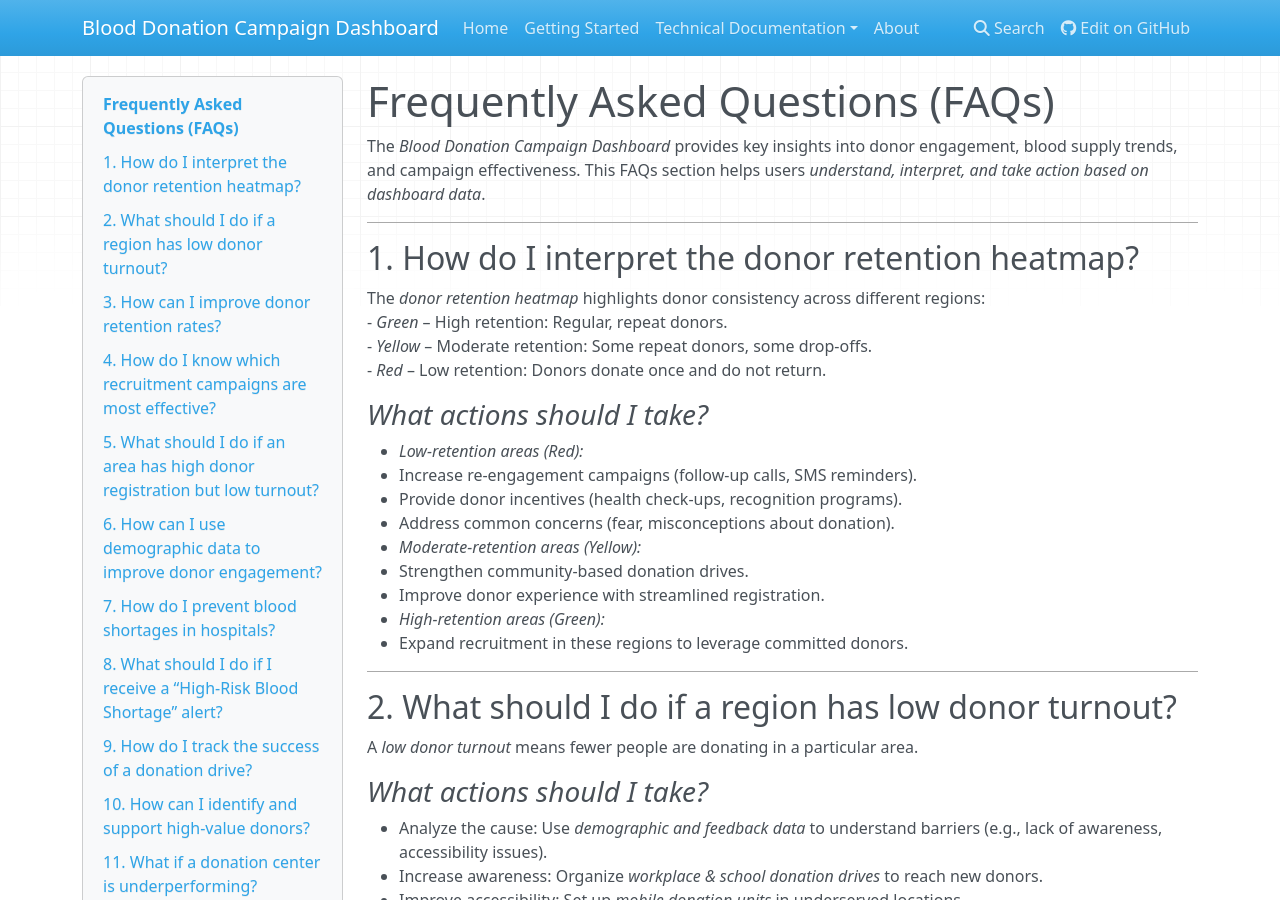
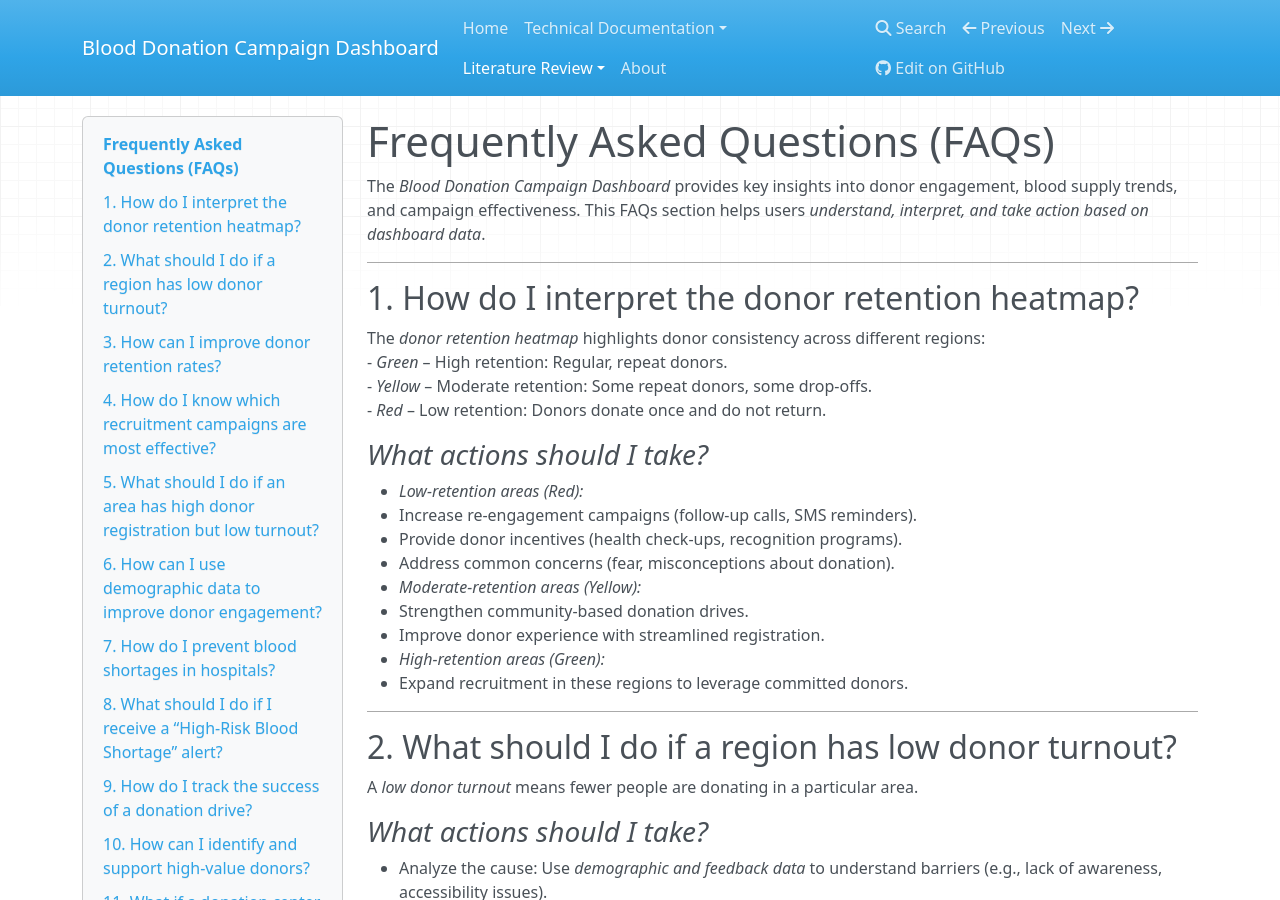
Before and after one commit to AlphonseBrandon/blood_donation_campaign_dashboard, an MkDocs documentation site: the page built from docs/docs/faq.md, in a window 1280 px wide and 900 px high. Built offline with MkDocs 1.6.1, drawn with Linux system fonts in a browser that asks for light colours; nearby versions of some CDN libraries.

Commit message:
Add FAQs section to Blood Donation Campaign Dashboard and update MkDocs navigation

```diff
--- a/docs/mkdocs.yml
+++ b/docs/mkdocs.yml
@@ -10,27 +10,31 @@
 site_dir: ../site  # Output directory for built site
 
 theme:
-  name: mkdocs  # Changed to material theme for better features
   palette:
     scheme: default
     primary: red
     accent: red
+  name: mkdocs   # Changed to material themen bfor better features bbb
   features:
-    - navigation.tabs
     - navigation.sections
-    - search.highlight
-
+    - navigatib bon.tabs
+    - search.high/nn/ light
 nav:
   - Home: index.md
-  - Getting Started: getting-started.md
+
   - Technical Documentation:
     - Dashboard: dashboard.md
     - Features: features.md
     - Modeling: modeling.md
+  - Literature Review:
+    - Why this matter: 'Why this matters.md'
     - Eligibility: eligibilty.md
+    - User Personas : user_personas.mdd
+    - FAQs : faq.md
+
   - About: about.md
+plugins:
 
-plugins:
   - search
   - mkdocstrings:
       default_handler: python
```
Also changed, not shown: docs/docs/faq.md (renamed from docs/docs/faqs.md).
